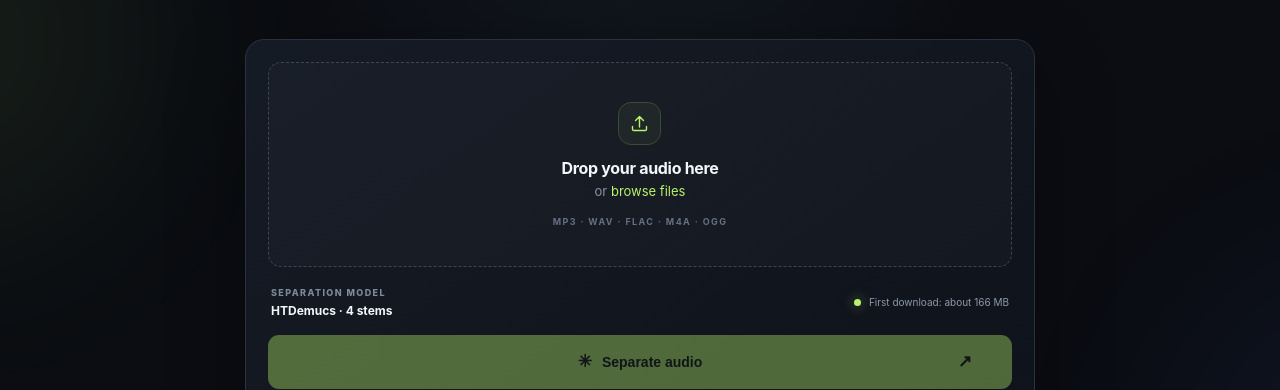
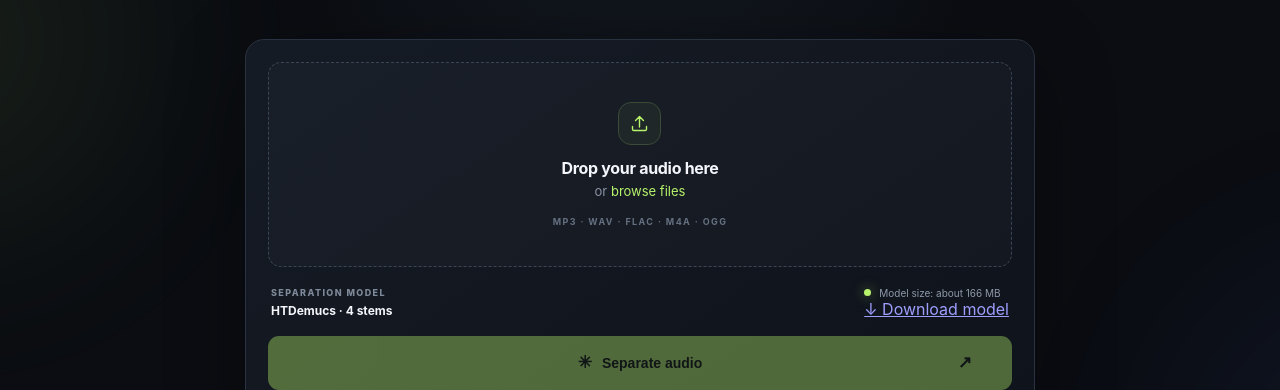
Before and after one commit to 1alind/audio-source-separation, a plain HTML site: page index.html in a window 1280 px wide. Shown: the part 410-800 px from the top of the page. Drawn offline with Linux system fonts and the light colour scheme.

Commit message:
Add direct HTDemucs model download link

```diff
--- a/index.html
+++ b/index.html
@@ -54,7 +54,10 @@
           <span class="model-label">SEPARATION MODEL</span>
           <strong>HTDemucs · 4 stems</strong>
         </div>
-        <div class="model-size"><span class="tiny-dot"></span> First download: about 166 MB</div>
+        <div class="model-actions">
+          <div class="model-size"><span class="tiny-dot"></span> Model size: about 166 MB</div>
+          <a class="model-download" href="https://huggingface.co/StemSplitio/htdemucs-onnx/resolve/main/htdemucs_fp16weights.onnx?download=true" target="_blank" rel="noopener">↓ Download model</a>
+        </div>
       </div>
 
       <button class="separate-button" id="separate-button" type="button" disabled>
```
